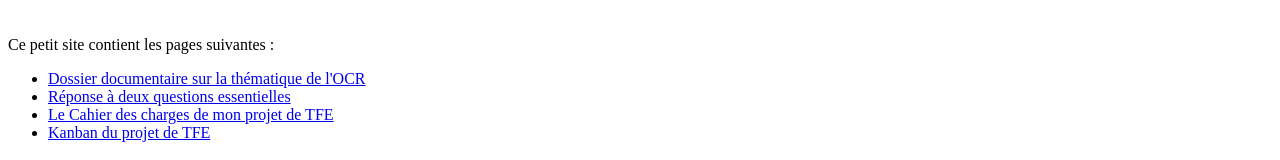
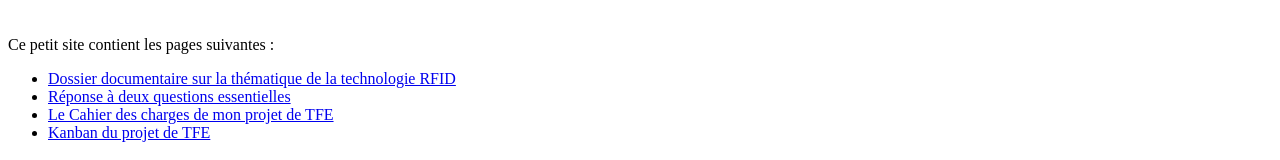
Before and after one commit to CVancoppenolle/Cvancoppenolle.github.io, a plain HTML site: page index.html in a window 1280 px wide. Shown: the part 208-368 px from the top of the page. Drawn offline with Linux system fonts and the light colour scheme.

Commit message:
Update index.html

```diff
--- a/index.html
+++ b/index.html
@@ -16,7 +16,7 @@
 <p>Ce petit site contient les pages suivantes :&nbsp;</p>
 
 <ul>
-	<li><a href="https://Cvancoppenolle.github.io/Dossier">Dossier documentaire sur la th&eacute;matique de l&#39;OCR</a></li>
+	<li><a href="https://Cvancoppenolle.github.io/Dossier">Dossier documentaire sur la th&eacute;matique de la technologie RFID</a></li>
 	<li><a href="https://Cvancoppenolle.github.io/Questions">R&eacute;ponse &agrave; deux questions essentielles</a></li>
 	<li><a href="https://Cvancoppenolle.github.io/Cahier">Le Cahier des charges de mon projet de TFE</a></li>
 	<li><a href="http://Cvancoppenolle.github.io/Kanban">Kanban du projet de TFE</a></li>
```
